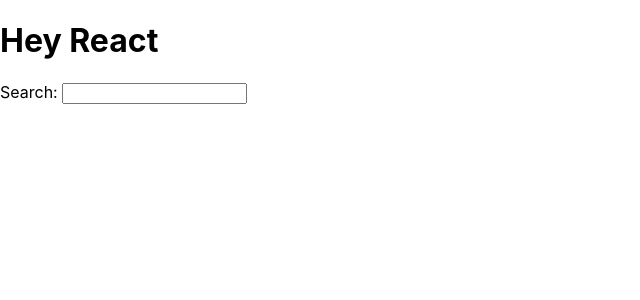
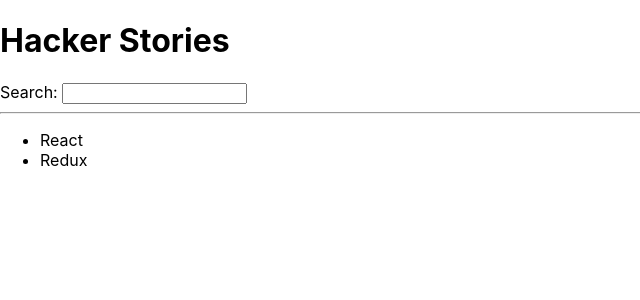
Before and after one commit to schm00g/hacker-stories, a React (Create React App) app: page / in a window 1280 px wide. Shown: the top 300 px of the page, without its empty margins (0-640 px from the left). Built offline with nearby package versions, Linux system fonts and the light colour scheme.

Commit message:
object array snippet

```diff
--- a/src/App.js
+++ b/src/App.js
@@ -1,19 +1,42 @@
 import * as React from 'react';
 
-const welcome = {
-  greeting: 'Hey',
-  title: 'React',
-};
-
+const list = [
+  {
+    title: 'React',
+    url: 'https://reactjs.org/',
+    author: 'Jordan Walke',
+    num_comments: 3,
+    points: 4,
+    objectID: 0,
+}, {
+    title: 'Redux',
+    url: 'https://redux.js.org/',
+    author: 'Dan Abramov, Andrew Clark',
+    num_comments: 2,
+    points: 5,
+    objectID: 1,
+}, ];
 
 function App() {
   return (
     <div>
-      <h1>{welcome.greeting} {welcome.title}</h1>
+      <h1>Hacker Stories</h1>
+
       <label htmlFor="search">Search: </label>
       <input id="search" type="text" />
+
+      <hr />
+
+      <ul>
+        {list.map(function(item){
+          return <li>{item.title}</li>
+        })}
+      </ul>
+
     </div>
   );
 }
 
 export default App;
+
+// page: 21
```
